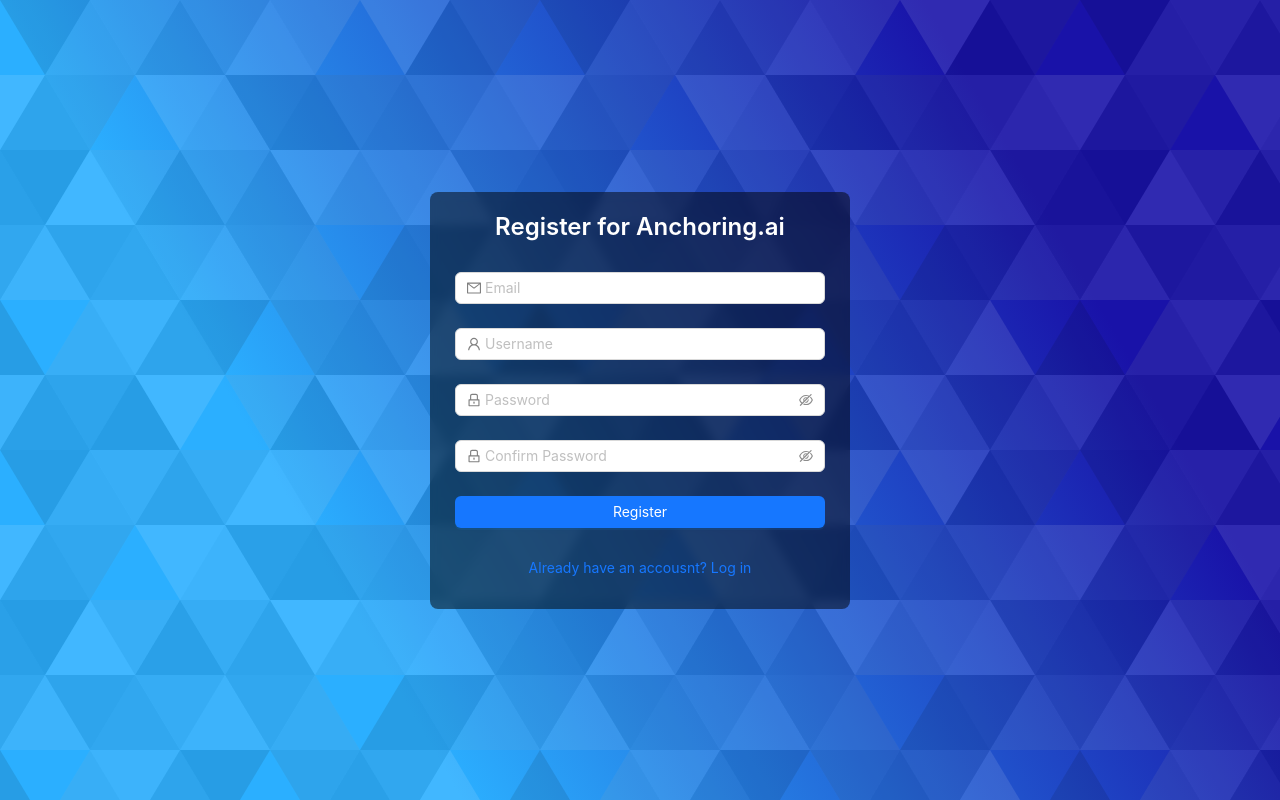
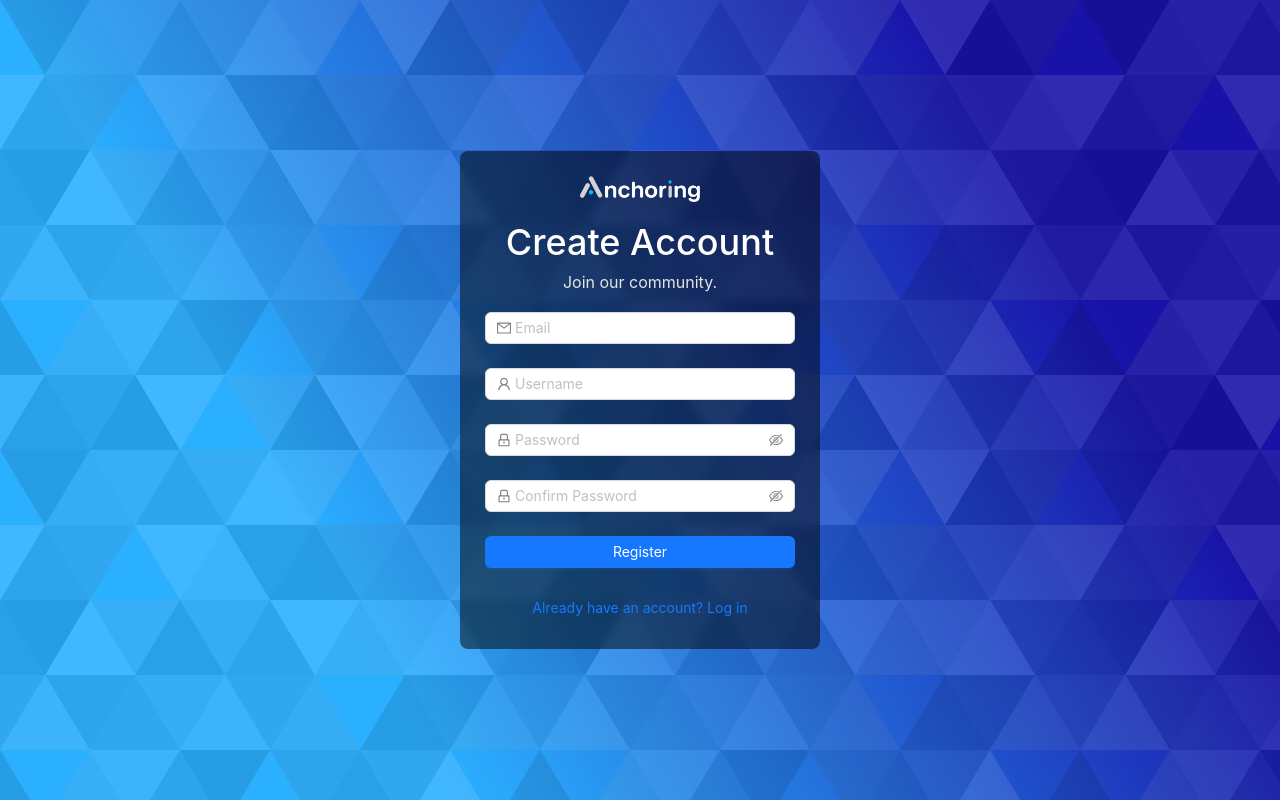
Before and after one commit to AnchoringAI/anchoring-ai, a React (Create React App) app in the folder front-end/: page /login in a window 1280 px wide. Both pictures are taken after a click on the button "No account? Create one!". Built offline with nearby package versions, Linux system fonts and the light colour scheme.

Commit message:
Improve login page

```diff
--- a/front-end/src/pages/AccountManagement/LoginPage.js
+++ b/front-end/src/pages/AccountManagement/LoginPage.js
@@ -3,6 +3,7 @@
 import { Link, useNavigate } from "react-router-dom";
 import LoginForm from "../../components/AccountManagement/LoginForm";
 import loginCover from "../../assets/platform_cover.svg";
+import logo from "../../assets/text_logo_dark.png";
 import "./Styles.less";
 
 const LoginPage = () => {
@@ -22,8 +23,10 @@
     >
       <Card
         className="login-card"
-        title={<span className="centered-title">Sign in to Anchoring.ai</span>}
       >
+        <img className="logo" src={logo} alt="Logo" />
+        <span className="centered-title">Hello!</span>
+        <span className="centered-description">Let's build together.</span>
         <LoginForm />
         <Row justify="center">
           <Button type="link" className="white-button">
--- a/front-end/src/pages/AccountManagement/RegisterPage.js
+++ b/front-end/src/pages/AccountManagement/RegisterPage.js
@@ -3,6 +3,7 @@
 import { Link } from "react-router-dom";
 import RegisterForm from "../../components/AccountManagement/RegisterForm";
 import loginCover from "../../assets/platform_cover.svg";
+import logo from "../../assets/text_logo_dark.png";
 import "./Styles.less";
 
 const { Text } = Typography;
@@ -12,10 +13,10 @@
     className="card-container"
     style={{ backgroundImage: `url(${loginCover})` }}
   >
-    <Card
-      className="login-card"
-      title={<span className="centered-title">Register for Anchoring.ai</span>}
-    >
+    <Card className="login-card">
+      <img className="logo" src={logo} alt="Logo" />
+      <span className="centered-title">Create Account</span>
+        <span className="centered-description">Join our community.</span>
       <RegisterForm />
       {/* <Row justify="center" style={{ marginTop: "10px", marginBottom: "20px" }}>
         <Col>
@@ -27,7 +28,7 @@
       <Row justify="center">
         <Col>
           <Button type="link" className="white-button">
-            <Link to="/login">Already have an accousnt? Log in</Link>
+            <Link to="/login">Already have an account? Log in</Link>
           </Button>
         </Col>
       </Row>
--- a/front-end/src/pages/AccountManagement/Styles.less
+++ b/front-end/src/pages/AccountManagement/Styles.less
@@ -6,26 +6,46 @@
   align-items: center;
   background-size: cover;
 }
-.centered-title {
-  text-align: center;
-  margin-top: 12px;
-  font-size: 24px;
-  color: white;
-  width: 100%;
-  display: flex;
-  justify-content: center;
-  align-items: center;
-}
 
 .white-button {
   color: white;
 }
 
 .login-card {
-  width: 30em;
+  width: 360px;
   background-color: rgba(0, 0, 0, 0.5);
   backdrop-filter: blur(5px);
   border-color: transparent;
+  display: block;
+  flex-direction: column;
+  align-items: center;
+
+  .centered-title {
+    text-align: center;
+    margin-top: 12px;
+    font-size: 36px;
+    font-weight: 500;
+    color: white;
+    width: 100%;
+    display: flex;
+    justify-content: center;
+  }
+
+  .centered-description {
+    text-align: center;
+    margin-bottom: 16px;
+    font-size: 16px;
+    color: rgb(228, 228, 228);
+    width: 100%;
+    display: flex;
+    justify-content: center;
+  }
+
+  .logo {
+    width: 120px;
+    margin: auto;
+    display: flex;
+  }
 
   .ant-card-head {
     border-bottom: none;
```
Also changed, not shown: front-end/src/assets/text_logo_dark.png (added).
